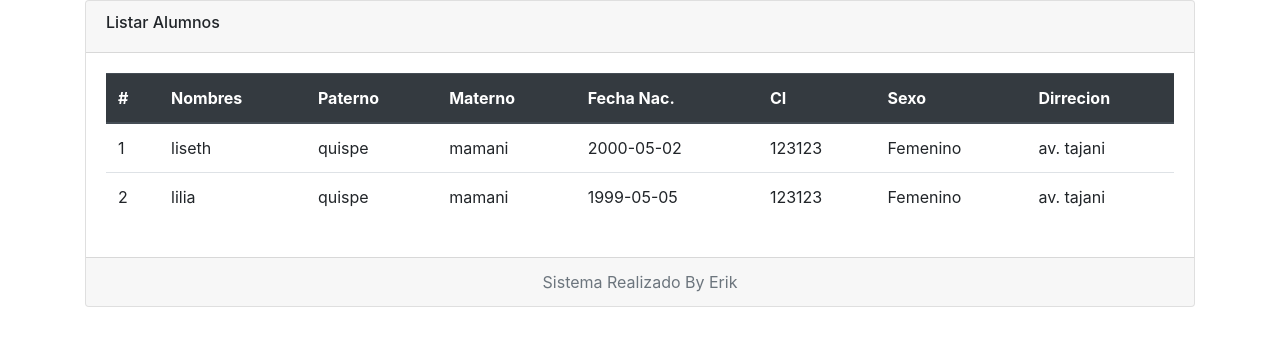
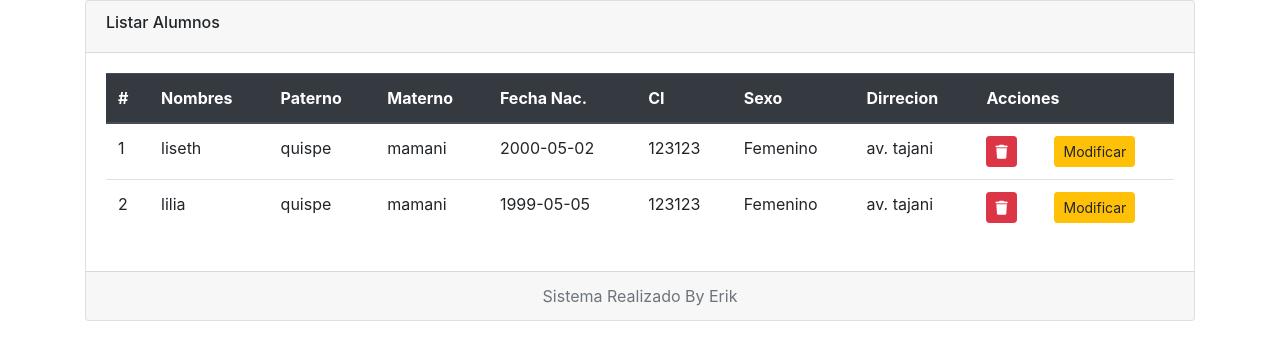
Before and after one commit to tecnologiatew22/sistema_colegio, a PHP site: page /alumno/listar.php in a window 1280 px wide. Shown: the part 56-416 px from the top of the page. Run offline with PHP 8.4, Linux system fonts and the light colour scheme; data comes from the database, SQL or seed files in the repository; some libraries are stand-ins or nearby versions.

Commit message:
Se agrego fuentes fontawesome, agrego un TD en el listar.php

```diff
--- a/alumno/listar.php
+++ b/alumno/listar.php
@@ -39,6 +39,7 @@ require_once '../cabecerahtml.php';
       <th scope="col">CI</th>
       <th scope="col">Sexo</th>
       <th scope="col">Dirrecion</th>
+      <th scope="col" colspan="2">Acciones</th>
     </tr>
   </thead>
   <tbody>
@@ -56,6 +57,8 @@ require_once '../cabecerahtml.php';
         <td><?= $fila['carnet'] ?></td>
         <td><?= $fila['sexo'] == 'f' ? 'Femenino' : 'Masculino'; ?></td>
         <td><?= $fila['direccion'] ?></td>
+        <td><a href="eliminar.php?id=<?= $fila['id_alumno'] ?>" class="btn btn-danger btn-sm"><i class="fa fa-trash"></i></a> </td>
+        <td><a href="modificar.php" class="btn btn-warning btn-sm">Modificar</a></td>
       </tr>
     <?php
     }
--- a/cabecerahtml.php
+++ b/cabecerahtml.php
@@ -12,6 +12,7 @@ if (!isset($ruta)) {
     <meta name="viewport" content="width=device-width, initial-scale=1.0">
     <title>Sistema Colegio</title>
     <link rel="stylesheet" href="/sistema_colegio/css/bootstrap.min.css">
+    <link rel="stylesheet" href="https://cdnjs.cloudflare.com/ajax/libs/font-awesome/6.1.1/css/all.min.css">
 </head>
 
 <body>
```
